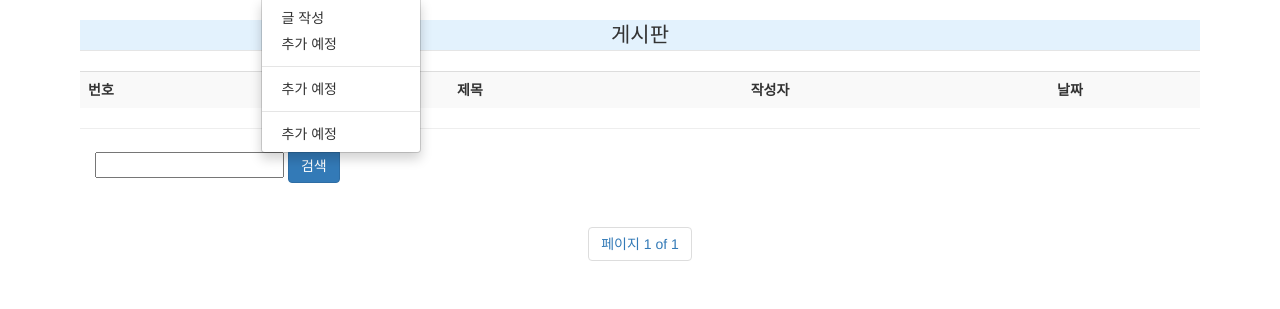
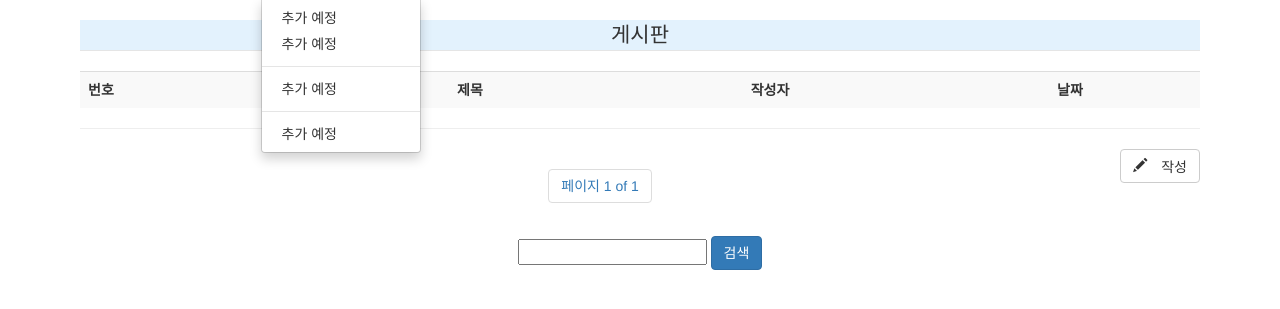
Before and after one commit to jaewook125/mabivs, a Django app: a page that uses mabivs/templates/layout.html in a window 1280 px wide, after a click on "기타". Shown: the part 52-361 px from the top of the page. Run offline with Django 3.2, Linux system fonts and the light colour scheme; the visitor is signed in with stand-in values (Sample User, id 1); data that the repository does not hold is empty; parts of the project's set-up code (start-up, migrations or seed data) failed here and were passed over; some libraries are stand-ins or nearby versions.

```diff
--- a/blog/templates/blog/post_list.html
+++ b/blog/templates/blog/post_list.html
@@ -31,12 +31,8 @@
     </tbody>
     </table>
     <hr>
-    <form class="navbar-form navbar"  method="get">
-      <div class="form-group">
-        <input type="text" name="q" value="{{ q }}" />
-        <input type="submit" value="검색" class="btn btn-primary"/>
-      </div>
-    </form>
+    <a style="float: right;" class="btn btn-default" href="{% url "blog:post_new" %}">
+    <span class="glyphicon glyphicon-pencil"> 작성</span></a>
     <div class="text-center">
       <ul class="pagination">
 
@@ -54,6 +50,13 @@
       </ul>
 
     </div>
+    <div class="text-center">
+    <form class="navbar-form navbar"  method="get">
+      <div class="form-group">
+        <input type="text" name="q" value="{{ q }}" />
+        <input type="submit" value="검색" class="btn btn-primary"/>
+      </div>
+    </form>
   </div>
   {% else %}
   <div class="text-center">
--- a/blog/views.py
+++ b/blog/views.py
@@ -7,13 +7,13 @@ from django.core.paginator import Paginator, EmptyPage, PageNotAnInteger
 
 
 def post_list(request):
-    qs = Post.objects.all().prefetch_related('tag_set')
+    qs = Post.objects.all().order_by('-id').prefetch_related('tag_set')
 
     q = request.GET.get('q', '')
     if q:
         qs = qs.filter(title__icontains=q)
 
-    paginator = Paginator(qs, 5)
+    paginator = Paginator(qs, 10)
     page = request.GET.get('page')
     try:
         post = paginator.page(page)
--- a/mabivs/templates/layout.html
+++ b/mabivs/templates/layout.html
@@ -42,7 +42,7 @@
             <li class="dropdown">
               <a href="#" class="dropdown-toggle" data-toggle="dropdown" role="button" aria-haspopup="true" aria-expanded="false">기타 <span class="caret"></span></a>
               <ul class="dropdown-menu">
-                <li><a href="{% url "blog:post_new" %}">글 작성</a></li>
+                <li><a href="#">추가 예정</a></li>
                 <li><a href="#">추가 예정</a></li>
                 <li role="separator" class="divider"></li>
                 <li><a href="#">추가 예정</a></li>
```
Also changed, not shown: accounts/templates/accounts/mypage.html (+7 -7 lines), accounts/views.py (line endings or trailing spaces).
